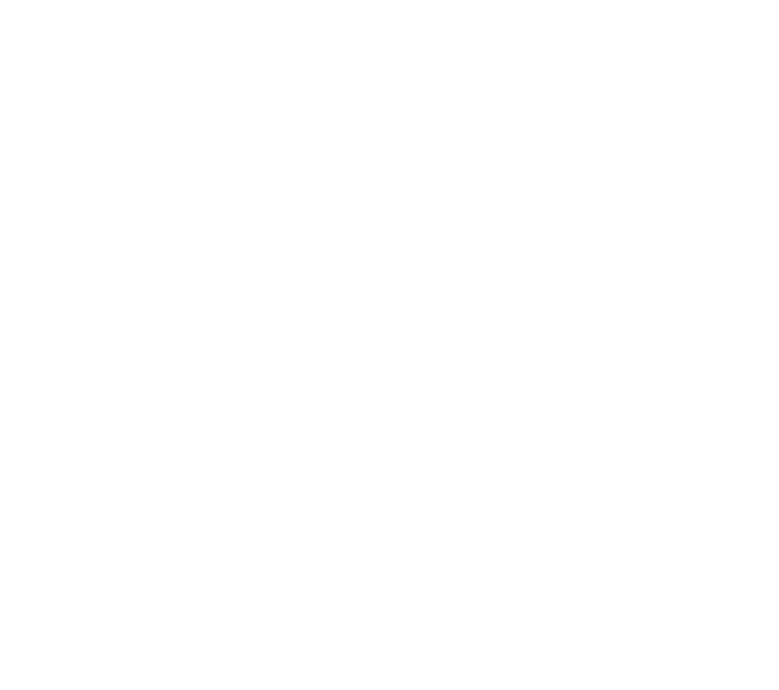
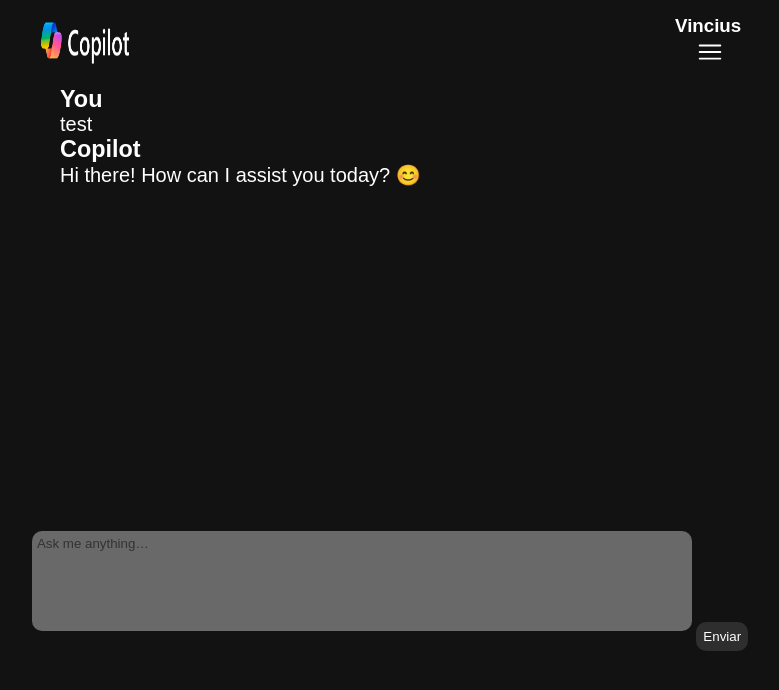
Before and after one commit to V1N1NUNES/Insta_Login_Page, a plain HTML site: page src/Copilot/copilot_page.html in a window 1280 px wide. Shown: the whole page, without its empty margins (250-1029 px from the left). Drawn offline with Linux system fonts and the light colour scheme.

Commit message:
continuando clonagem da página do copilot

```diff
--- a/src/Copilot/CSS/style.css
+++ b/src/Copilot/CSS/style.css
@@ -0,0 +1,76 @@
+* {
+    padding: 0;
+    margin: 0;
+    box-sizing: border-box;
+    font-family: Arial, Helvetica, sans-serif;
+    border: 0;
+    background-color: #121212;
+}
+h3, p{
+    color: white;
+}
+
+
+/* header */
+.header-container{
+    padding: 5px 15px;
+    margin: 10px auto;
+    display: flex;
+    justify-content: space-around;
+
+}
+#logo-copilot{ /* não entendi ainda como que ajusta*/
+    width: 100px;
+    height: auto;
+}
+.header-container img{
+    height: 30px;
+    width: 70px;
+}
+.header-container nav{
+    flex-direction: row;
+}
+
+
+/* main */
+.main-container{
+    padding: 40px auto;
+    display: flex;
+    align-items: center;
+    justify-content: center;
+}
+.chat-container{
+    width: 660px;
+    height: 400px;
+    font-size: 20px;
+}
+
+
+/* footer */
+.footer-container{
+    display: flex;
+    padding: 5px 30px;
+    align-items: center;
+    justify-content: center;
+    margin: 40px auto 10px;
+    width: 100%;
+
+}
+#writing{
+    background-color: rgb(105, 105, 105);
+    border-radius: 10px;
+    width: 660px;
+    height: 100px;
+    resize: none;
+    padding: 5px;
+    margin-bottom: 10px;
+}
+#writing::placeholder{
+    color: rgb(51, 51, 51);
+}
+#button-submit{
+    border-radius: 10px;
+    padding: 7px;
+    color: white;
+    background-color: rgba(111, 111, 111, 0.3);
+}
--- a/src/Copilot/copilot_page.html
+++ b/src/Copilot/copilot_page.html
@@ -4,8 +4,46 @@
     <meta charset="UTF-8">
     <meta name="viewport" content="width=device-width, initial-scale=1.0">
     <title>Copilot</title>
+    <link rel="copilot-icon" href="assets/Microsoft-AI-Copilot-Logo-PNG.jpg">
+    <link rel="stylesheet" href="CSS/style.css">
 </head>
 <body>
 
+    <!-- header/cabeçalho-->
+    <header>
+        <div class="header-container">
+            <img src="assets/copiloo.png" alt="logo do copilot" id="logo-copilot">
+            <nav>
+                <h3 id="perfil-name">Vincius</h3>
+                <img src="assets/sidebar.svg" alt="">
+            </nav>
+        </div>
+    </header>
+
+    <!-- main/principal -->
+     <main class="main-container">
+        <div class="chat-container">
+            <div id="pergunta">
+                <h3>You</h3>
+                <p>test</p>
+            </div>
+            <div id="resp">
+                <h3>Copilot</h3>
+                <p>Hi there! How can I assist you today? 😊</p>
+            </div>
+        </div>
+     </main>
+
+     <!-- roda-pé -->
+     <footer class="footer-container">
+        <form>
+            <div class="write">
+                <textarea id="writing" placeholder="Ask me anything…"></textarea>
+                <button type="submit" id="button-submit">Enviar</button>
+            </div>
+        </form>
+     </footer>
+
+
 </body>
 </html>
```
Also changed, not shown: src/Copilot/assets/Microsoft-AI-Copilot-Logo-PNG.jpg (added), src/Copilot/assets/profile.png (added), src/Copilot/assets/sidebar.svg (added), 1 other file.
